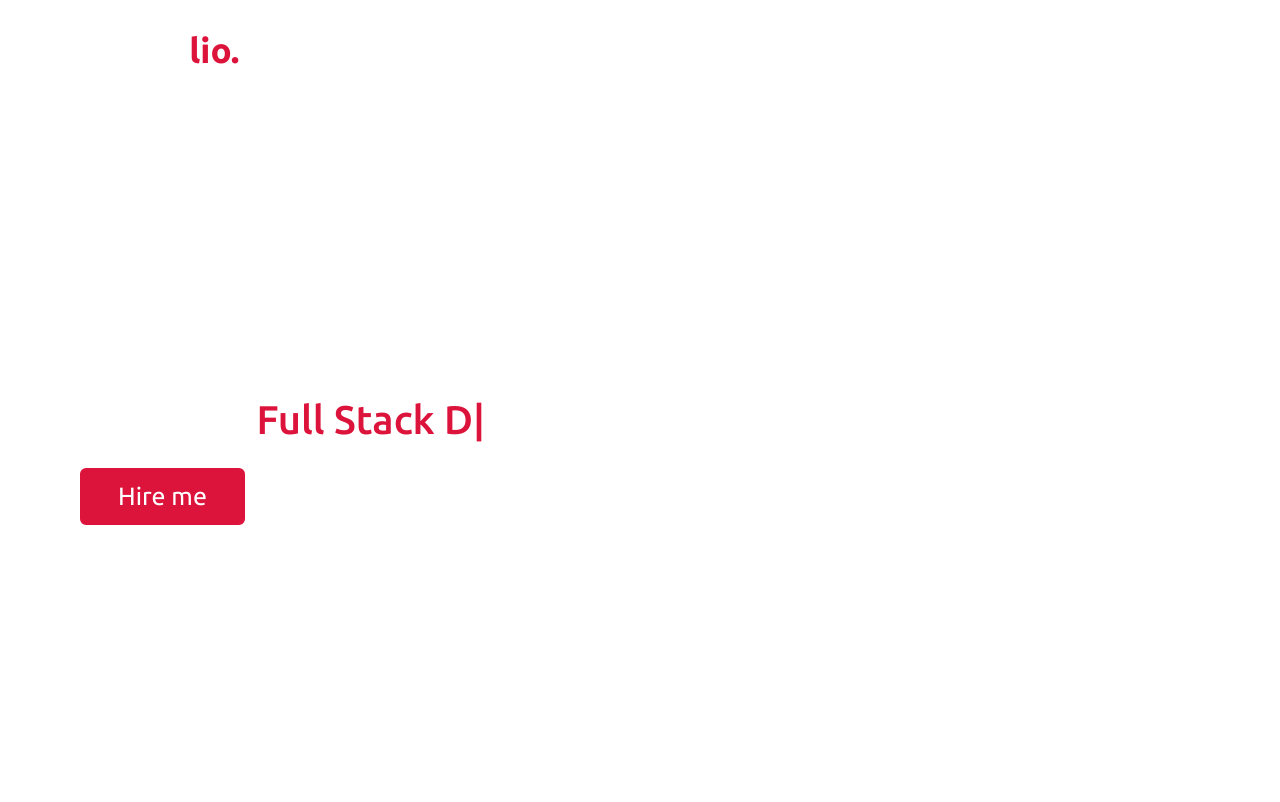
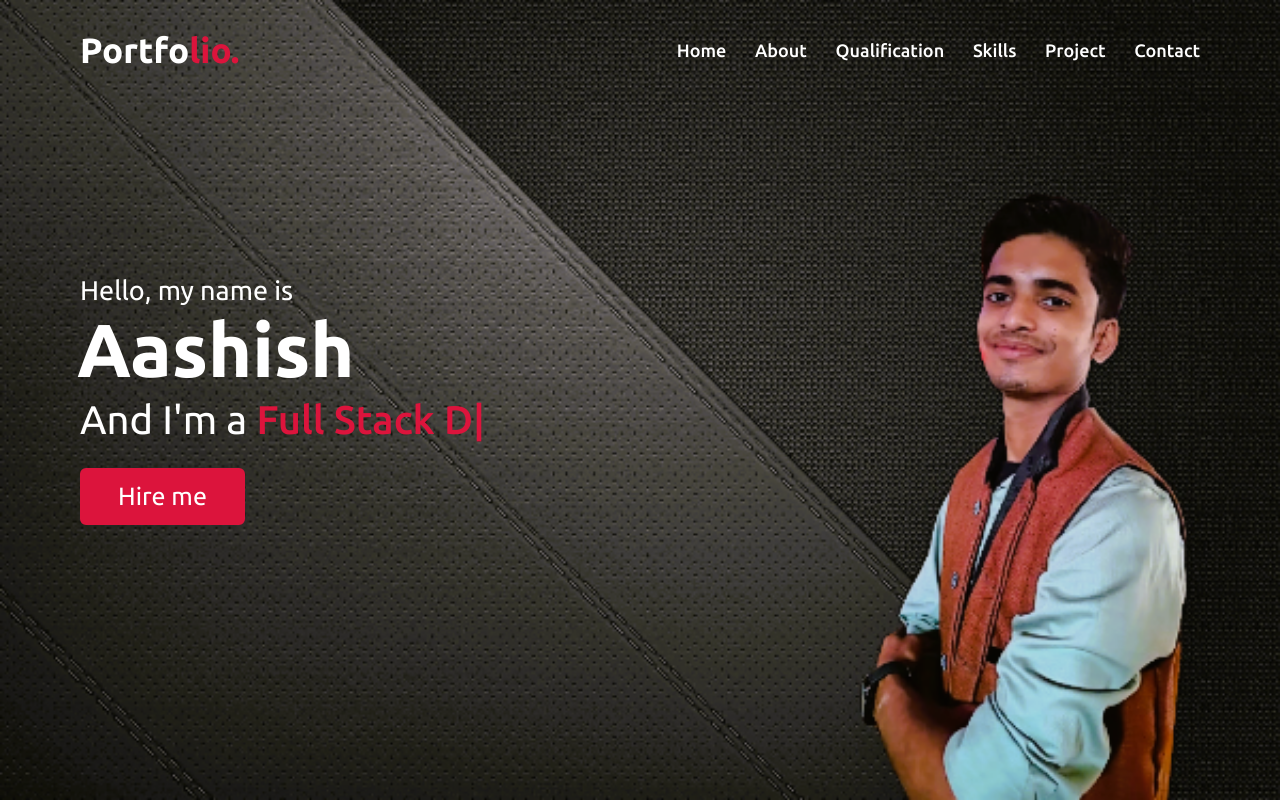
Before and after one commit to UltimateGyanBooster/My-profile, a plain HTML site: page index.html in a window 1280 px wide. Shown: the top 802 px of the page. Drawn offline with nearby package versions, Linux system fonts and the light colour scheme; the site is published under a folder, as on GitHub Pages, so addresses that start at the root find nothing.

Commit message:
Update style.css

```diff
--- a/style.css
+++ b/style.css
@@ -190,7 +190,7 @@ section .title::after {
 /* home section styling */
 .home {
     display: flex;
-    background: url("/images/bgimg2.png") no-repeat center;
+    background: url("images/bgimg2.png") no-repeat center;
     height: 100vh;
     color: #fff;
     min-height: 500px;
```
